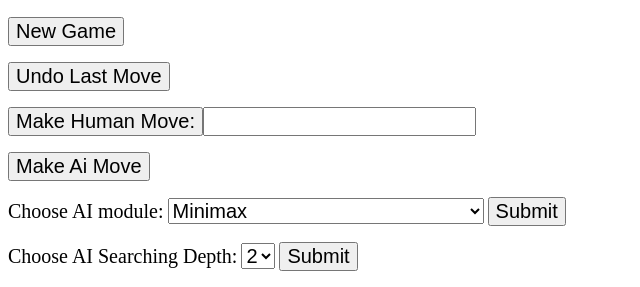
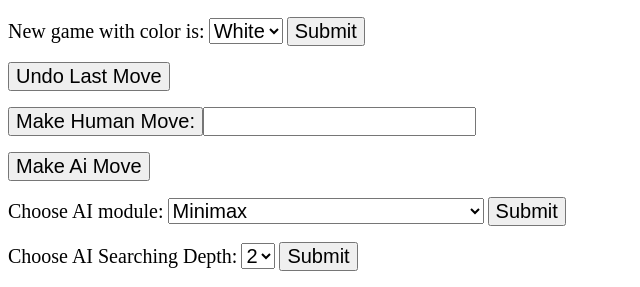
Before and after one commit to trinhhungfischer/chess-ai, a Flask app: page / in a window 1280 px wide. Shown: the part 519-806 px from the top of the page, without its empty margins (0-640 px from the left). Run offline with Flask 2, Linux system fonts and the light colour scheme.

Commit message:
feat: Add change color

```diff
--- a/app.py
+++ b/app.py
@@ -4,7 +4,6 @@ from scripts.chess_game import ChessGame
 
 app = Flask(__name__, template_folder='templates')
 
-# game_board = chess.Board()
 chessGame = ChessGame('Minimax', 3)
 
 @app.route('/')
@@ -17,10 +16,14 @@ def board():
   return Response(chessGame.getBoardSVG(), mimetype='image/svg+xml')
 
 # New Game
-@app.route("/game/", methods=['POST'])
+@app.route("/game/", methods=['GET', 'POST'])
 def newGame():
   chessGame.resetBoard()
+
+  color = request.args.get('color', default="1")
+  chessGame.setIsWhitePlayer(color == "1")
   return index()
+
 
 # Human Move
 @app.route("/move/", methods=['GET', 'POST'])
--- a/templates/index.html
+++ b/templates/index.html
@@ -48,8 +48,15 @@
     <p>     Now searching dephth: </p>
     <p id="depth_text">3</p>
   </div> -->
+  <form action="/game" >
+    <label for="game" style="font-size:20">New game with color is:</label>
+    <select name="color" id="color">
+      <option value="1">White</option>
+      <option value="0">Black</option>
+      </select>
+    <input type="submit" value="Submit" id = "color_change">
+  </form>
 
-  <form action="/game/" method="post"><button name="New Game" type="submit">New Game</button></form>
   <form action="/undo/" method="post"><button name="Undo" type="submit">Undo Last Move</button></form>
   <form action="/move/"><input type="submit" value="Make Human Move:"><input name="move" type="text"></input></form>
   <form action="/dev/" method="post"><button name="Comp Move" type="submit">Make Ai Move</button></form>
```
Also changed, not shown: scripts/chess_game.py (+7 -1 lines).
